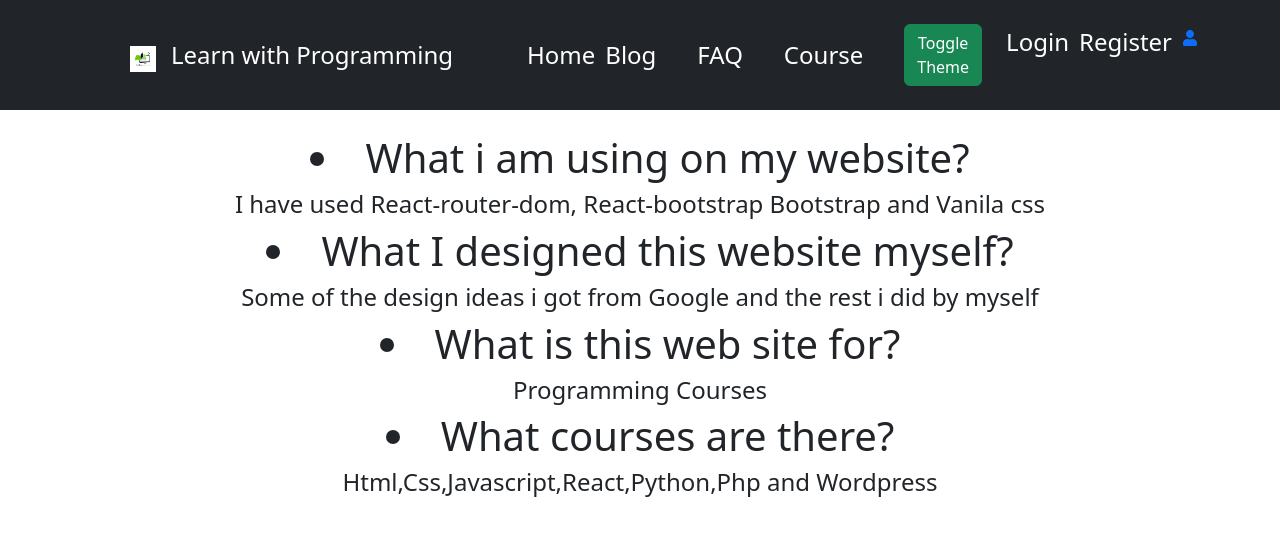
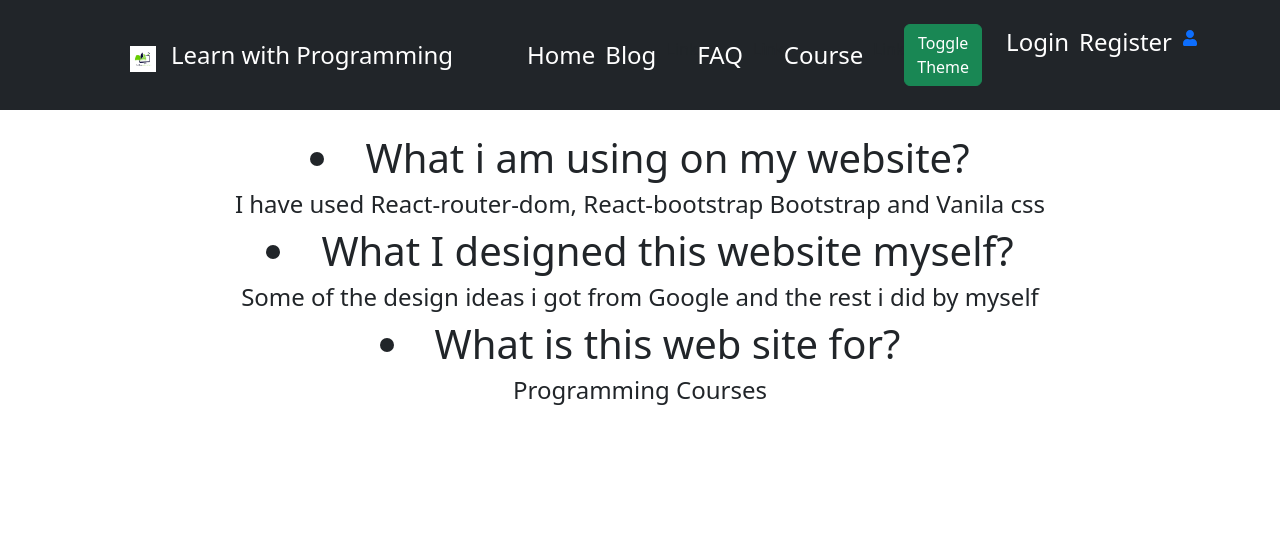
Before and after one commit to devshakilh/learning-platform, a React (Create React App) app: page /faq in a window 1280 px wide. Shown: the top 536 px of the page. Built offline with nearby package versions, Linux system fonts and the light colour scheme; no server answers.

Commit message:
add 2 number faq qus and ans

```diff
--- a/src/pages/Faq.js/Faq.js
+++ b/src/pages/Faq.js/Faq.js
@@ -15,10 +15,8 @@ const Faq = () => {
                 <h1><li>What is this web site for?</li></h1>
                 <h4>Programming Courses</h4>
             </div>
-            <div>
-                <h1><li>What courses are there?</li></h1>
-                <h4>Html,Css,Javascript,React,Python,Php and Wordpress</h4>
-            </div>
+
+
         </div>
     );
 };
```
